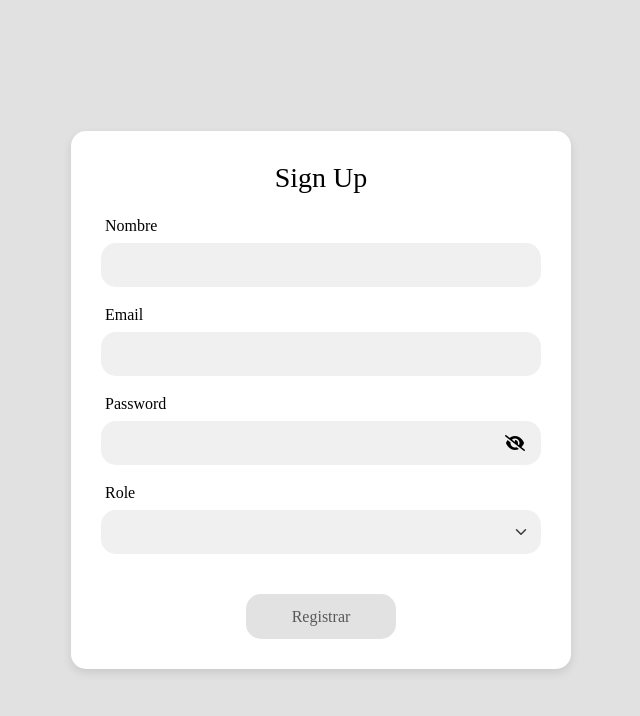
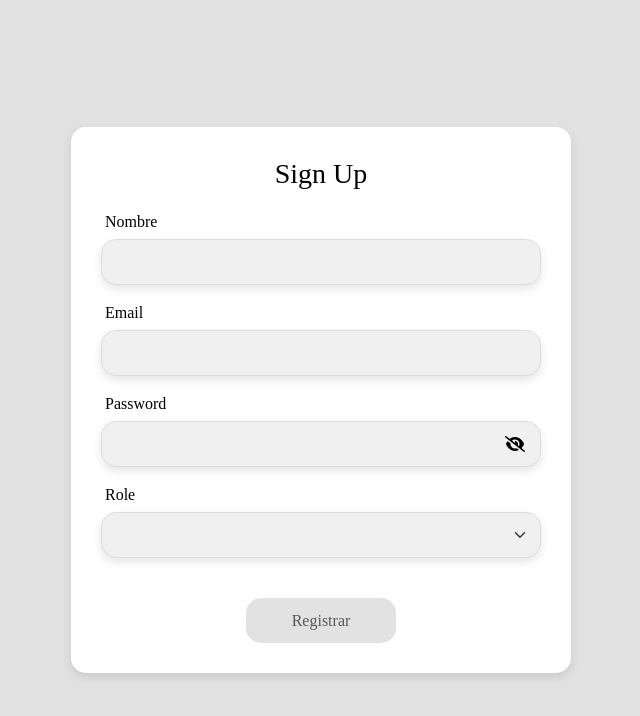
Before and after one commit to FranOrteg/DocAI, an Angular app in the folder client/: page /register in a window 1280 px wide. Shown: the top 716 px of the page, without its empty margins (319-959 px from the left). Built offline with nearby package versions, Linux system fonts and the light colour scheme.

Commit message:
Register Complete

```diff
--- a/client/src/app/components/register/register.component.css
+++ b/client/src/app/components/register/register.component.css
@@ -25,7 +25,7 @@
   margin-bottom: 20px;
 }
 
-label{
+label {
   margin-bottom: 5px;
   font-size: 16px;
   padding-left: 4px;
@@ -41,6 +41,8 @@ form {
   border-radius: 15px;
   padding: 10px;
   width: 100%;
+  border: 1px solid rgb(220, 220, 220);
+  box-shadow: 0 4px 10px rgba(0, 0, 0, 0.1);
 }
 
 .form-select {
@@ -50,6 +52,8 @@ form {
   border-radius: 15px;
   padding: 10px;
   width: 100%;
+  border: 1px solid rgb(220, 220, 220);
+  box-shadow: 0 4px 10px rgba(0, 0, 0, 0.1);
 }
 
 .password-container {
@@ -90,8 +94,8 @@ form {
 }
 
 .btn:hover {
-    background-color: rgb(200, 200, 200);
-    width: 152px;
+  background-color: rgb(200, 200, 200);
+  width: 152px;
 }
 
 /* Errores */
--- a/client/src/app/components/register/register.component.ts
+++ b/client/src/app/components/register/register.component.ts
@@ -44,18 +44,26 @@ export class RegisterComponent {
       role: formValue.role ?? 'Alumno'
     };
 
-    const response = await this.authService.register(user);
+    try {
+      const response = await this.authService.register(user);
+      console.log('Respuesta del backend:', response);
 
-    if ('token' in response) {
-      this.authService.saveToken(response.token as string);
-      alert('Registro exitoso');
-      this.router.navigate(['/login']);
-    } else if ('fatal' in response) {
-      alert('Error: ' + response.fatal);
+      if ('success' in response && 'id' in response) {
+        alert('Registro exitoso');
+        this.router.navigate(['/login']);
+      } else if ('fatal' in response) {
+        alert('Error: ' + response.fatal);
+      } else {
+        alert('Error inesperado al registrar el usuario.');
+      }
+    } catch (error) {
+      console.error('Error en el registro:', error);
+      alert('Error de conexión o del servidor.');
     }
 
     this.formularioRegister.reset();
   }
+
 
   checkPasswordType() {
     this.passwordType = this.passwordType === 'text' ? 'password' : 'text';
```
